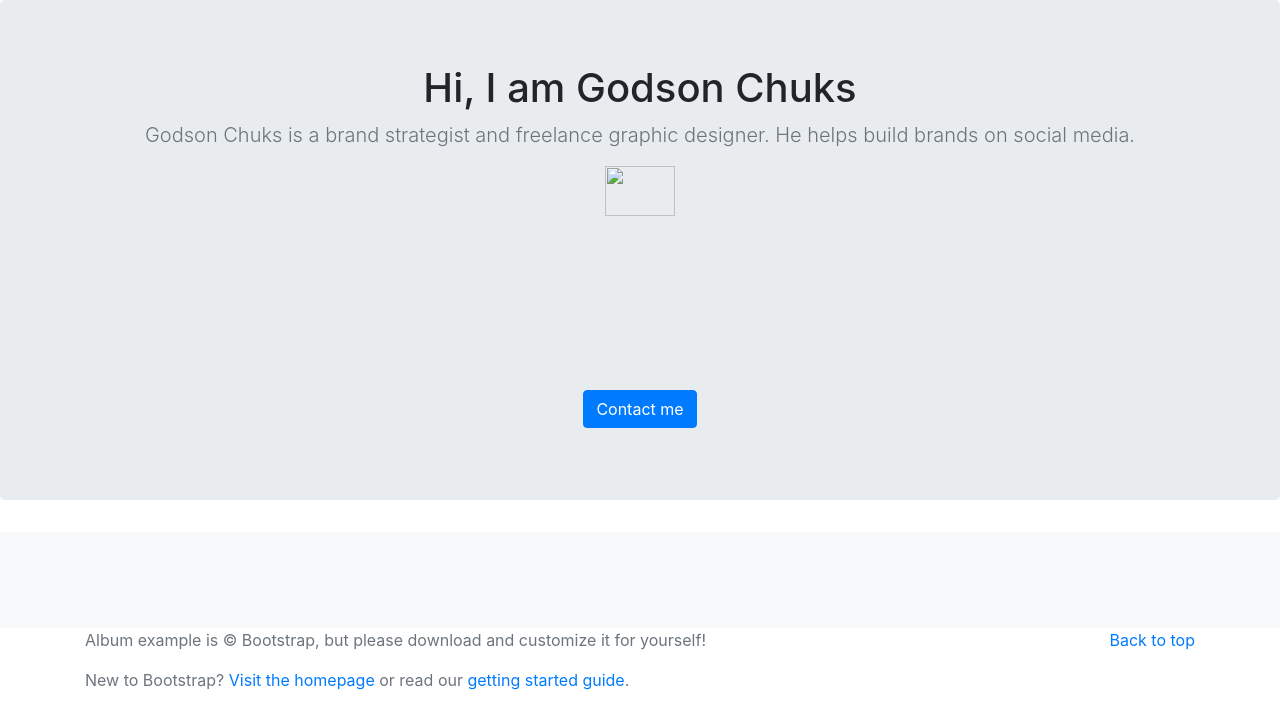
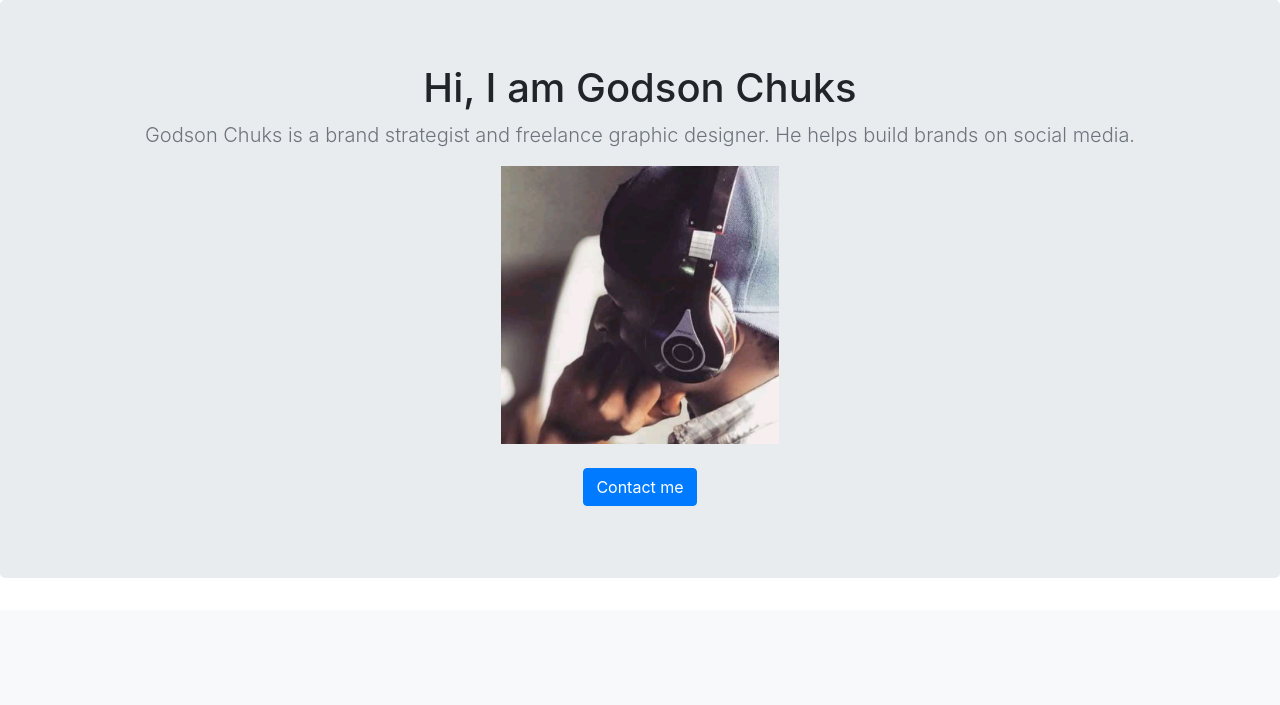
Before and after one commit to coolpythoncodes/portfolio, a Django app: template template/home.html in a window 1280 px wide. Shown: the part 56-761 px from the top of the page. Run offline with Django 3.2, Linux system fonts and the light colour scheme; the template is opened without the code that fills it, so the values that code supplies are empty; some libraries are stand-ins or nearby versions.

Commit message:
profile file from static files

```diff
--- a/template/home.html
+++ b/template/home.html
@@ -1,4 +1,4 @@
-
+{% load staticfiles %}
 <html lang="en">
   <head>
     <meta charset="utf-8">
@@ -67,7 +67,7 @@
       <h1 class="jumbotron-heading">Hi, I am Godson Chuks</h1>
       <p class="lead text-muted">Godson Chuks is a brand strategist and freelance graphic designer. He helps build brands on social media.</p>
       <p>
-        <img class="img-fluid" src="#" width="25%" height="25%">
+        <img class="img-fluid" src="{% static 'FB_IMG_15486066109929288.jpg' %}" width="25%" height="25%">
 
       </p>
       <a href="mailto:me.rapid79@gmail.com" class="btn btn-primary my-2">Contact me</a>
```
